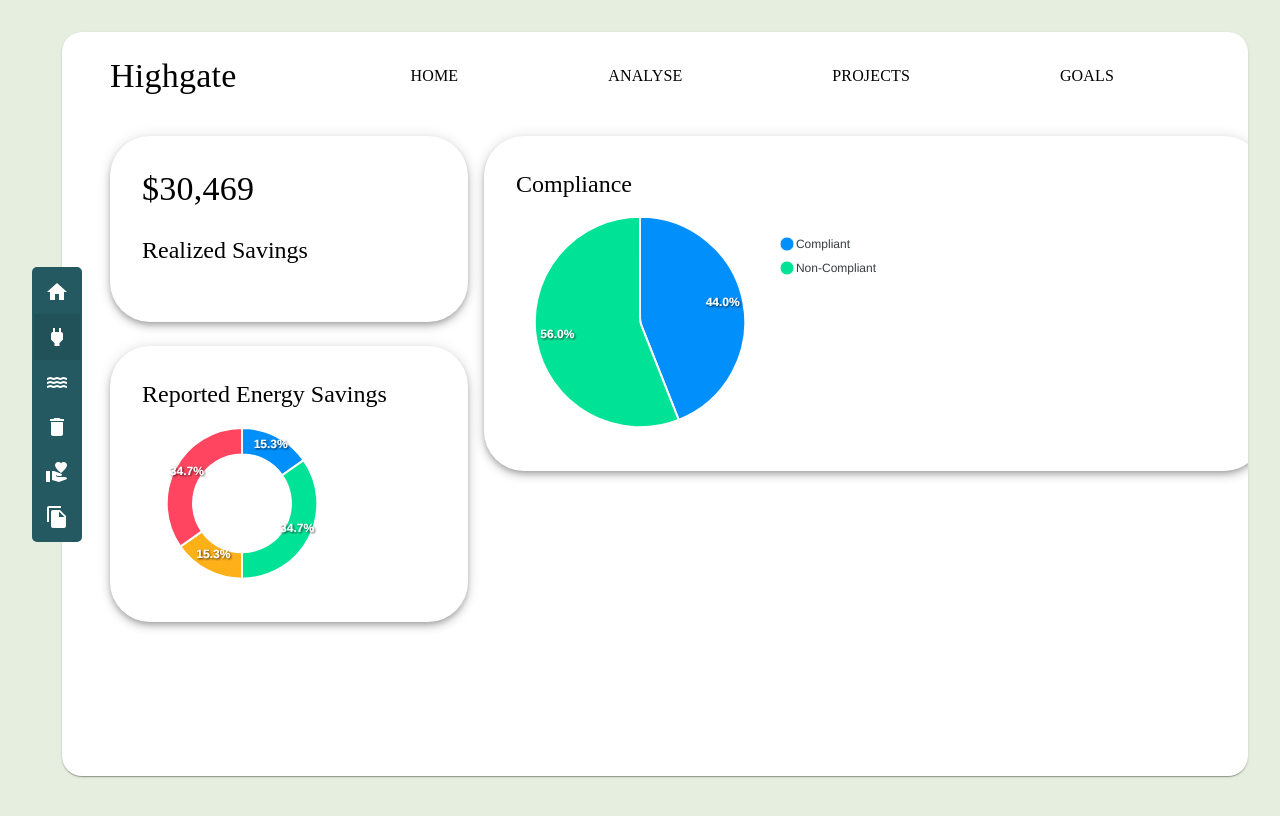
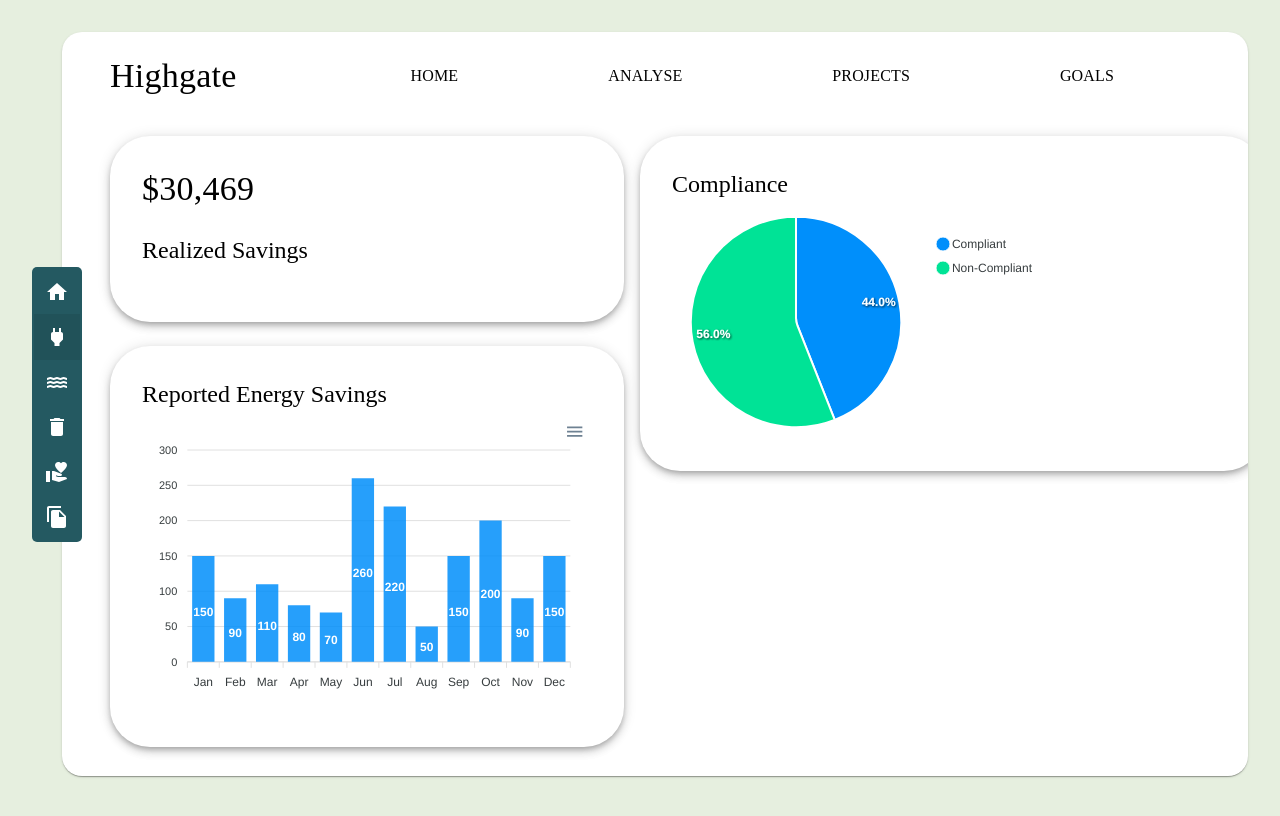
Before and after one commit to nirbhaysinghnarang/highgate_ems, a React (Create React App) app: page / in a window 1280 px wide. Both pictures are taken after a click on the button 57 px from the left and 336 px from the top of the page. Shown: the top 816 px of the page. Built offline with nearby package versions, Linux system fonts and the light colour scheme.

Commit message:
Add bar graph (electricity view)

```diff
--- a/src/Components/SavingsAnalytic.js
+++ b/src/Components/SavingsAnalytic.js
@@ -11,7 +11,7 @@ import { Stack, Typography, Card } from "@mui/material";
 //     />
 // );
 
-export function SavingsAnalytic({ projectSeries, projectLabels, goalSeries, goalLabels }) {
+export function SavingsAnalytic({ projectSeries, projectxaxis}) {
     return (
         <Card sx={{ padding: 4, borderRadius: 10 }} elevation={5}>
             <Stack direction="column">
@@ -22,21 +22,11 @@ export function SavingsAnalytic({ projectSeries, projectLabels, goalSeries, goal
                     <div style={{ borderTop: "2px solid #fff ", marginLeft: 20, marginRight: 20 }}></div>
                     <Chart
                         series={projectSeries}
-                        labels={projectLabels}
-                        type="donut"
-                        width="200"
+                        type="bar"
+                        width="450"
                         options={{
-                            legend:{
-                                show:false
-                            },
-                            series: projectSeries,
-                            labels: projectLabels,
-                            plotOptions: {
-                                pie: {
-                                    showLabels:false,
-                                    expandOnClick: true,
-                                },
-                            },
+                            chart: {id: "basic-bar"},
+                            xaxis: projectxaxis,
                         }}
                     ></Chart>
             </Stack>
--- a/src/CoreScreens/HomeScreen.js
+++ b/src/CoreScreens/HomeScreen.js
@@ -9,6 +9,7 @@ import { ProgressAnaytic } from "../Components/ProgressAnalytic";
 import VolunteerSnapshot from "../Components/VolunteerSnapshot";
 import { VolunteeringAnalytic } from "../Components/VolunteeringAnalytic";
 import { SavingsAnalytic } from "../Components/SavingsAnalytic";
+import { Label, LineAxis } from "@mui/icons-material";
 
 const RootStyle = styled(Page)(({ theme }) => ({
   overflowY: "scroll",
@@ -77,10 +78,15 @@ export default function HomeScreen() {
       </Typography>
       </Card>
       <SavingsAnalytic
-          goalSeries={[44, 100 ,44, 100]}
-          goalLabels={["Not started", "On track", "Falling short", "Done"]}
-          projectSeries={[44, 100 ,44, 100]}
-          projectLabels={["Not started", "On track", "Falling short", "Done"]}></SavingsAnalytic>
+          projectSeries={[
+        {
+          name: "Energy Savings",
+          data: [150, 90, 110, 80, 70, 260, 220, 50, 150, 200, 90, 150]
+        }
+      ]}
+          projectxaxis={{
+          categories: ["Jan", "Feb", "Mar", "Apr", "May", "Jun", "Jul", "Aug", "Sep", "Oct", "Nov", "Dec"]
+        }}></SavingsAnalytic>
       </Stack>
       <Stack direction="column" flex={1} flexGrow={2} spacing={2}>
           <ComplianceAnalytic
```
